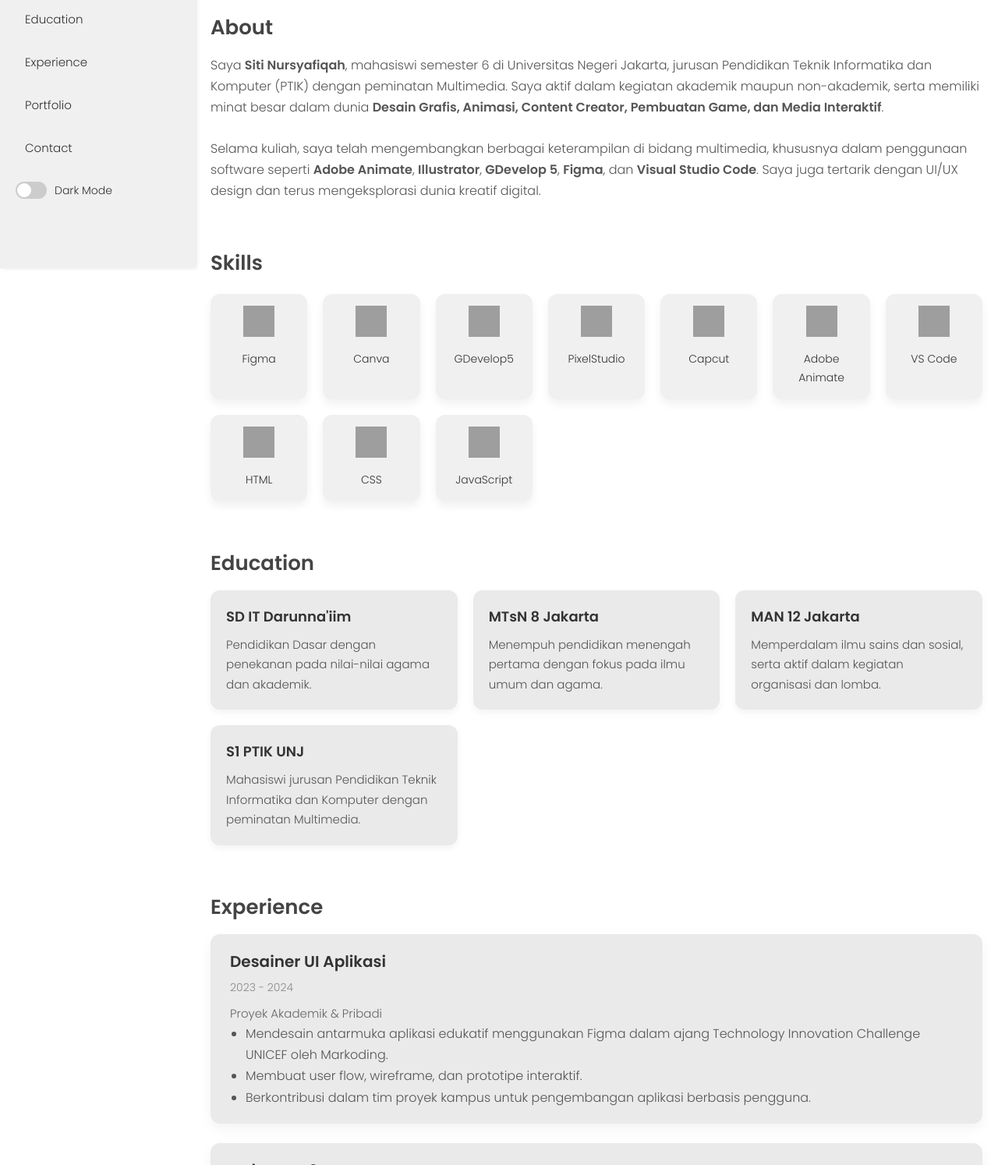
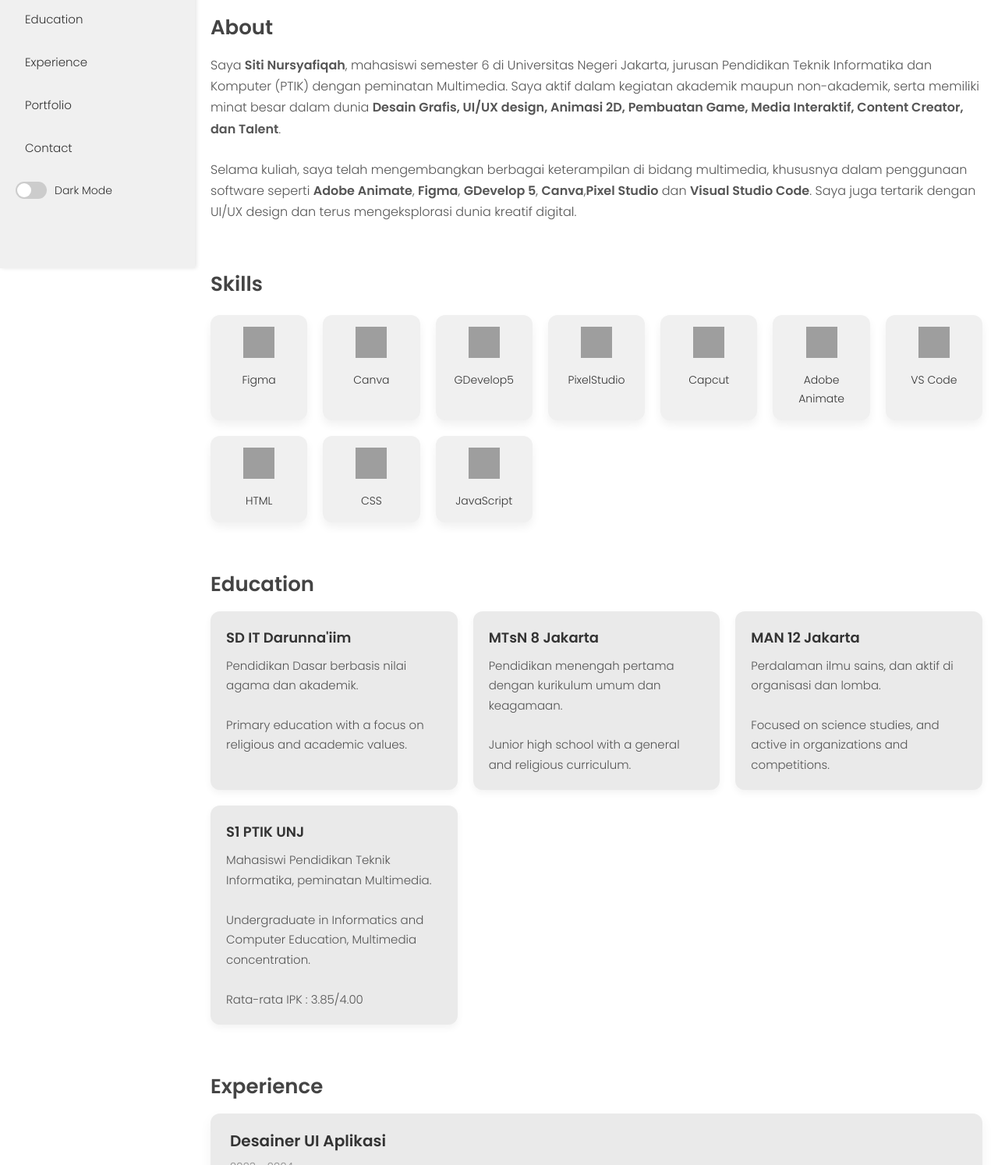
Before and after one commit to Pikachuu21/Syafiqah-CV, a plain HTML site: page index.html in a window 1280 px wide. Shown: the part 456-1950 px from the top of the page at 78% size. Drawn offline with Linux system fonts and the light colour scheme; grey boxes are pictures that could not be loaded.

Commit message:
Update index.html

```diff
--- a/index.html
+++ b/index.html
@@ -81,13 +81,13 @@
           Saya <strong>Siti Nursyafiqah</strong>, mahasiswi semester 6 di Universitas Negeri Jakarta, jurusan
           Pendidikan Teknik Informatika dan Komputer (PTIK) dengan peminatan Multimedia. Saya aktif dalam
           kegiatan akademik maupun non-akademik, serta memiliki minat besar dalam dunia
-          <strong>Desain Grafis, Animasi, Content Creator, Pembuatan Game, dan Media Interaktif</strong>.
+          <strong>Desain Grafis, UI/UX design, Animasi 2D, Pembuatan Game, Media Interaktif, Content Creator, dan Talent</strong>.
         </p> <br>
         <p>
           Selama kuliah, saya telah mengembangkan berbagai keterampilan di bidang multimedia, khususnya dalam
           penggunaan software seperti
-          <strong>Adobe Animate</strong>, <strong>Illustrator</strong>, <strong>GDevelop 5</strong>,
-          <strong>Figma</strong>, dan <strong>Visual Studio Code</strong>.
+          <strong>Adobe Animate</strong>, <strong>Figma</strong>, <strong>GDevelop 5</strong>,
+          <strong>Canva</strong>,<strong>Pixel Studio</strong> dan <strong>Visual Studio Code</strong>.
           Saya juga tertarik dengan UI/UX design dan terus mengeksplorasi dunia kreatif digital.
         </p>
       </section>
@@ -143,19 +143,24 @@
         <div class="education-container">
           <div class="edu-card animate-up">
             <h3>SD IT Darunna'iim</h3>
-            <p>Pendidikan Dasar dengan penekanan pada nilai-nilai agama dan akademik.</p>
+            <p>Pendidikan Dasar berbasis nilai agama dan akademik.</p><br>
+            <p>Primary education with a focus on religious and academic values.</p>
           </div>
           <div class="edu-card animate-up">
             <h3>MTsN 8 Jakarta</h3>
-            <p>Menempuh pendidikan menengah pertama dengan fokus pada ilmu umum dan agama.</p>
+            <p>Pendidikan menengah pertama dengan kurikulum umum dan keagamaan.</p><br>
+            <p>Junior high school with a general and religious curriculum.</p>
           </div>
           <div class="edu-card animate-up">
             <h3>MAN 12 Jakarta</h3>
-            <p>Memperdalam ilmu sains dan sosial, serta aktif dalam kegiatan organisasi dan lomba.</p>
+            <p>Perdalaman ilmu sains, dan aktif di organisasi dan lomba.</p><br>
+            <p>Focused on science studies, and active in organizations and competitions.</p>
           </div>
           <div class="edu-card animate-up">
             <h3>S1 PTIK UNJ</h3>
-            <p>Mahasiswi jurusan Pendidikan Teknik Informatika dan Komputer dengan peminatan Multimedia.</p>
+            <p>Mahasiswi Pendidikan Teknik Informatika, peminatan Multimedia.<p><br>
+            <p>Undergraduate in Informatics and Computer Education, Multimedia concentration. <p><br>
+            <p>Rata-rata IPK : 3.85/4.00 </p>
           </div>
         </div>
       </section>
```
